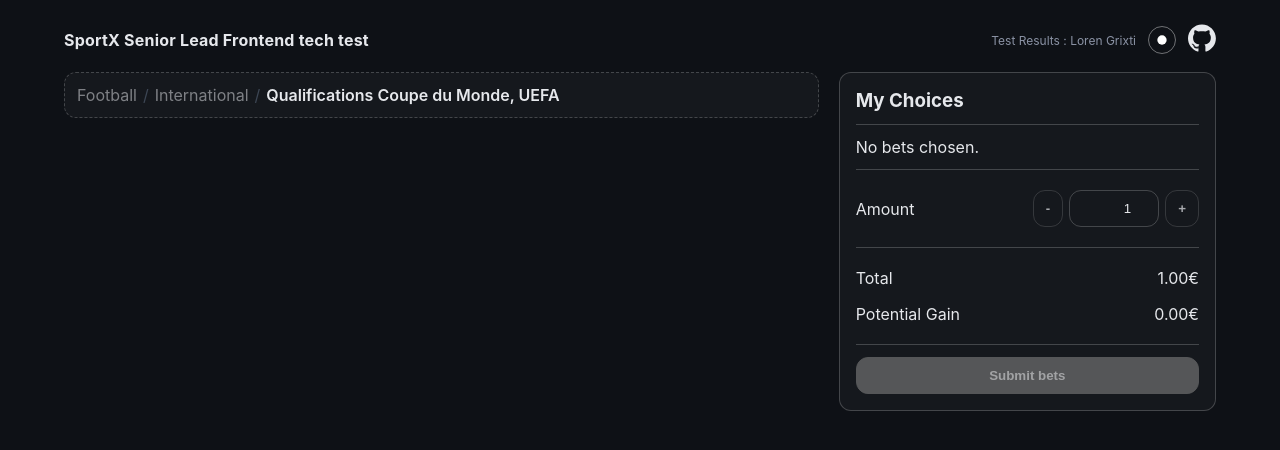
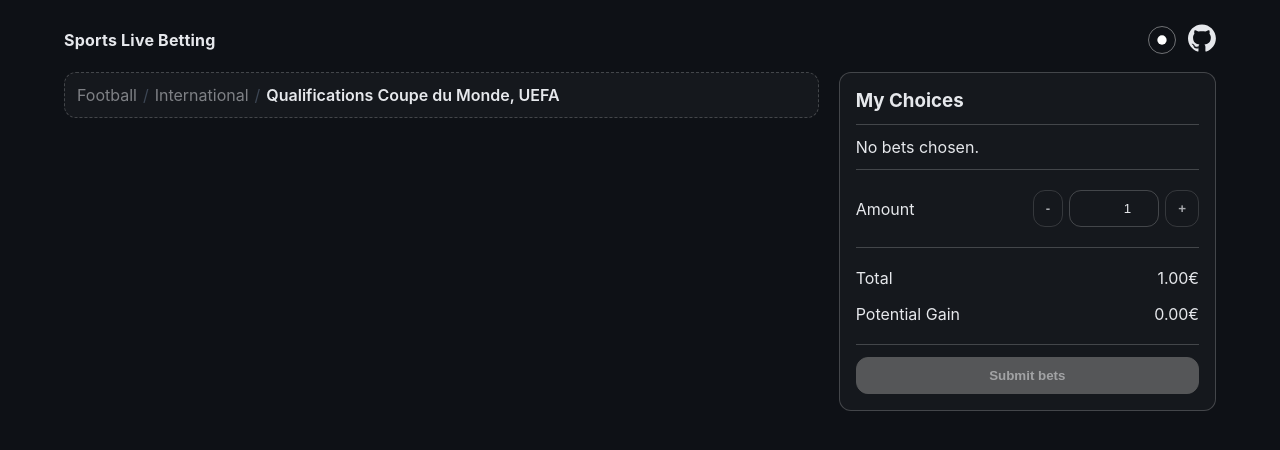
Before and after one commit to LorenGr/SportsBetting, a React (Vite) app: page / in a window 1280 px wide. Shown: the top 450 px of the page. Built offline with nearby package versions, Linux system fonts and the light colour scheme.

Commit message:
Update Header.jsx
update text

```diff
--- a/src/components/Header/Header.jsx
+++ b/src/components/Header/Header.jsx
@@ -5,9 +5,9 @@ import Github from '../Icon/Github'
 export default function Header() {
   return (
     <header className="header">
-      <strong className="logo">SportX Senior Lead Frontend tech test</strong>
+      <strong className="logo">Sports Live Betting</strong>
       <div className="header-right">
-        <span className="badge">Test Results : Loren Grixti</span>
+
         <ThemeSwitcher />
         <a href="https://github.com/LorenGr/SportsBetting" target="_blank" rel="noopener noreferrer">
           <Github />
```
